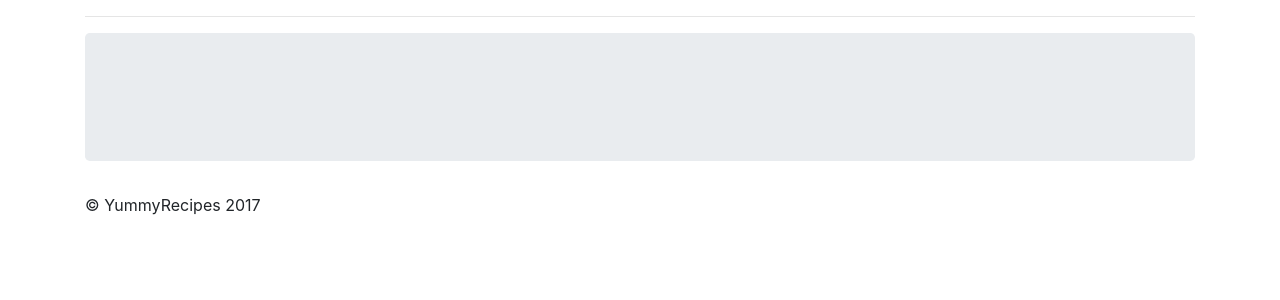
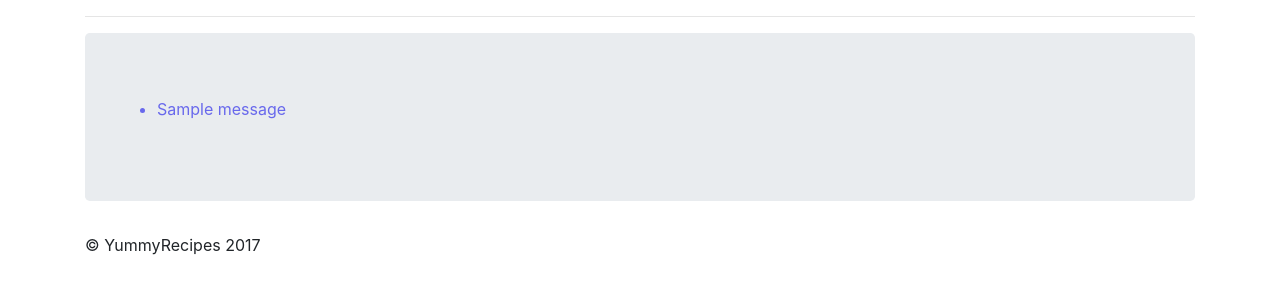
Before and after one commit to ThubiMaina/yummyrecipes, a Flask app: page / in a window 1280 px wide. Shown: the part 45-345 px from the top of the page. Run offline with Flask 2, Linux system fonts and the light colour scheme; one stand-in notice (Sample message) is shown; some libraries are stand-ins or nearby versions.

Commit message:
message flashing

```diff
--- a/app/templates/layout.html
+++ b/app/templates/layout.html
@@ -20,6 +20,18 @@
             </div>
             <hr>
             <div class="jumbotron">
+                {% with messages = get_flashed_messages() %}
+                    {% if messages %}
+                        <ul class=flashes>
+                        {% for message in messages %}
+                            <li style=color:#6868EC>{{ message }}</li>
+                        {% endfor %}
+                        </ul>
+                    {% endif %}
+                {% endwith %}
+                {% if error %}
+                    <p style=color:red><strong>Error:</strong> {{ error }} </p>
+                {% endif %}
                 {% block body %}
                 {% endblock %}
             </div>
```
